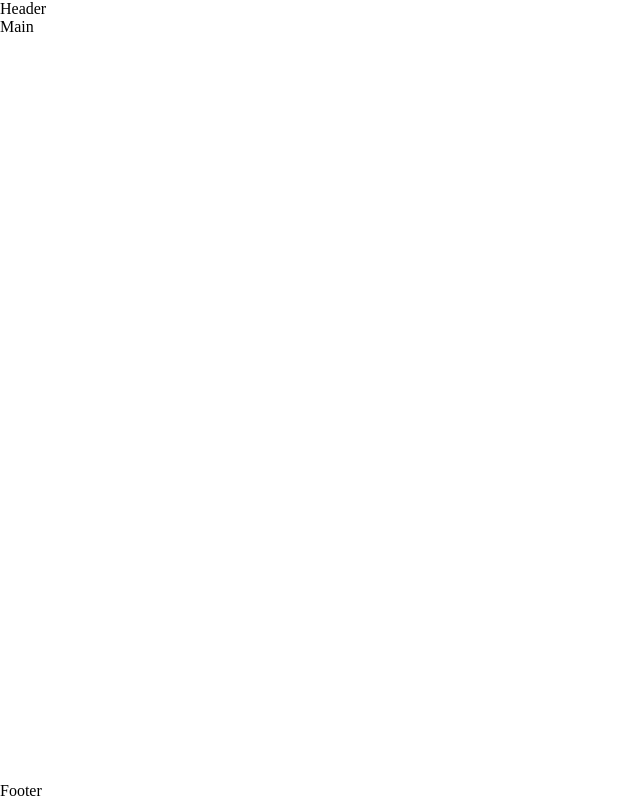
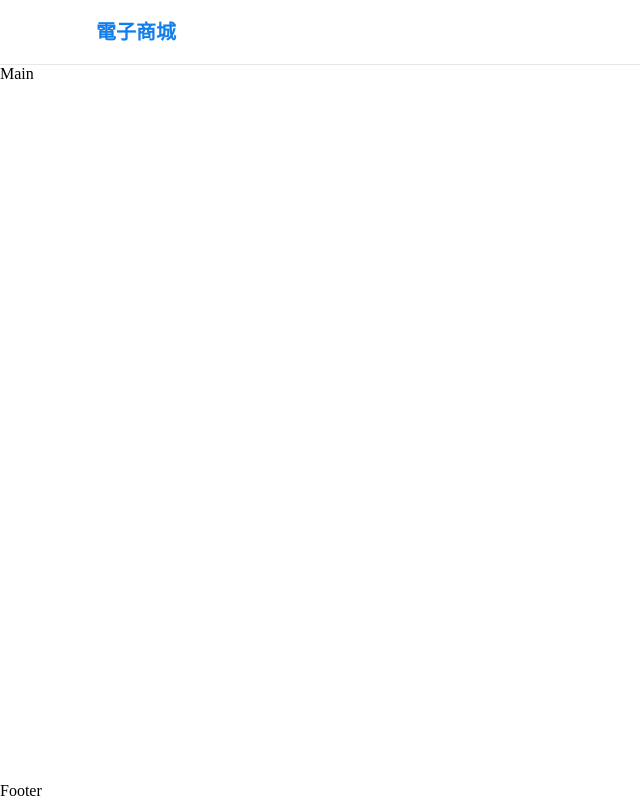
Before and after one commit to yi721003/mcu-115-1-web-00000000, a plain HTML site: page src/index.html in a window 1280 px wide. Shown: the whole page, without its empty margins (0-640 px from the left). Drawn offline with Linux system fonts and the light colour scheme.

Commit message:
feat(header): 標題文字樣式設定

```diff
--- a/src/index.html
+++ b/src/index.html
@@ -8,7 +8,11 @@
   </head>
   <body>
     <section>
-      <header>Header</header>
+      <header>
+        <div class="container">
+          <h3 class="site-title">電子商城</h3>
+        </div>
+      </header>
       <div class="main">Main</div>
       <footer>Footer</footer>
     </section>
--- /dev/null
+++ b/src/scss/_header.scss
@@ -0,0 +1,25 @@
+header {
+  border-bottom: solid 1px #e5e7eb;
+
+  .container {
+    width: 100%;
+    max-width: 90vw;
+    box-sizing: border-box;
+    height: 4rem;
+    margin: 0px auto;
+
+    padding-left: 2rem;
+    padding-right: 2rem;
+
+    display: flex;
+    align-items: center;
+
+    .site-title {
+      margin: 0px;
+      font-size: 1.25rem;
+      font-weight: 700;
+      line-height: 1.75rem;
+      color: #137fec;
+    }
+  }
+}
--- a/src/scss/style.scss
+++ b/src/scss/style.scss
@@ -1,4 +1,5 @@
 @use "./main";
+@use "./header";
 
 html,
 body {
```
Also changed, not shown: src/style.min.css, 1 other file.
